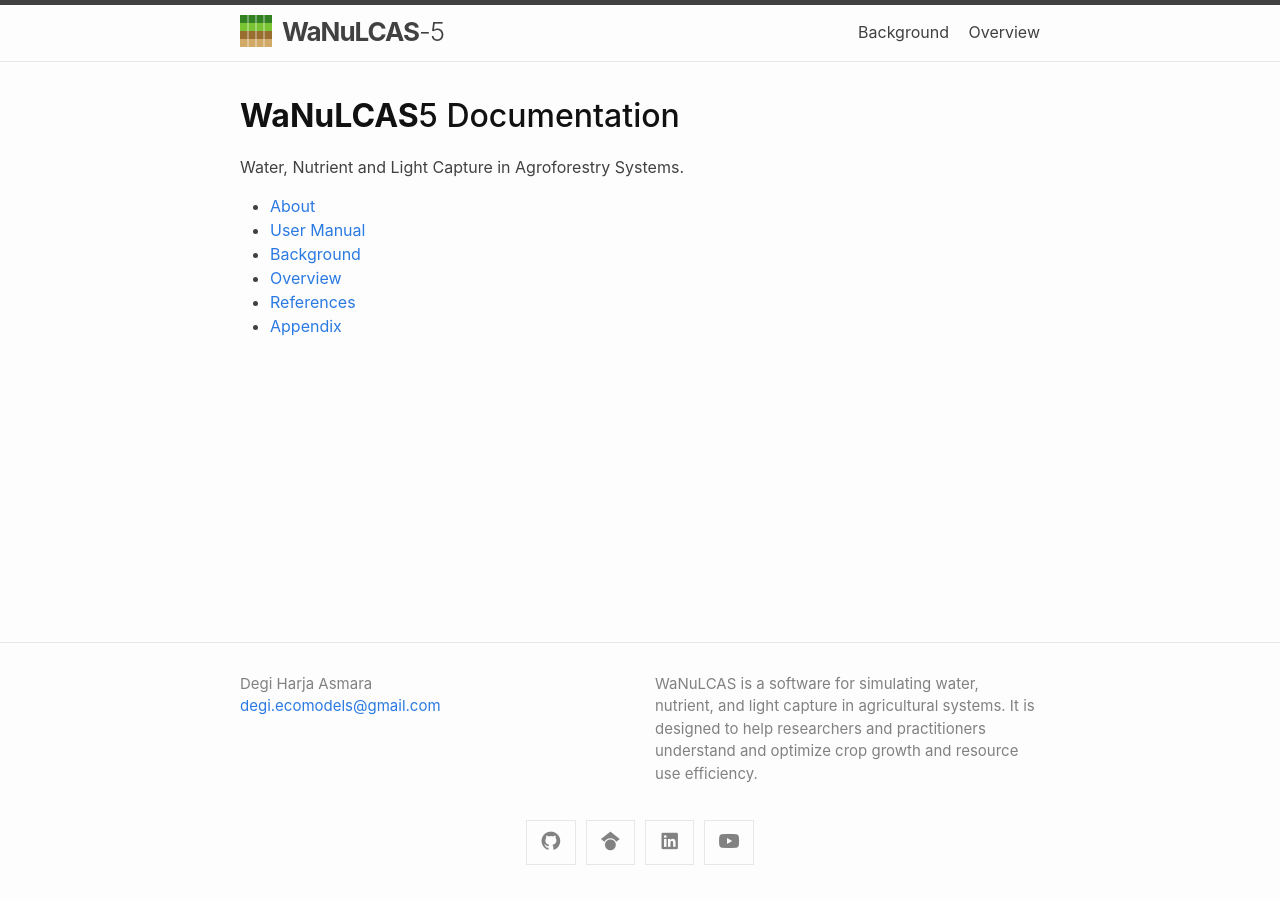
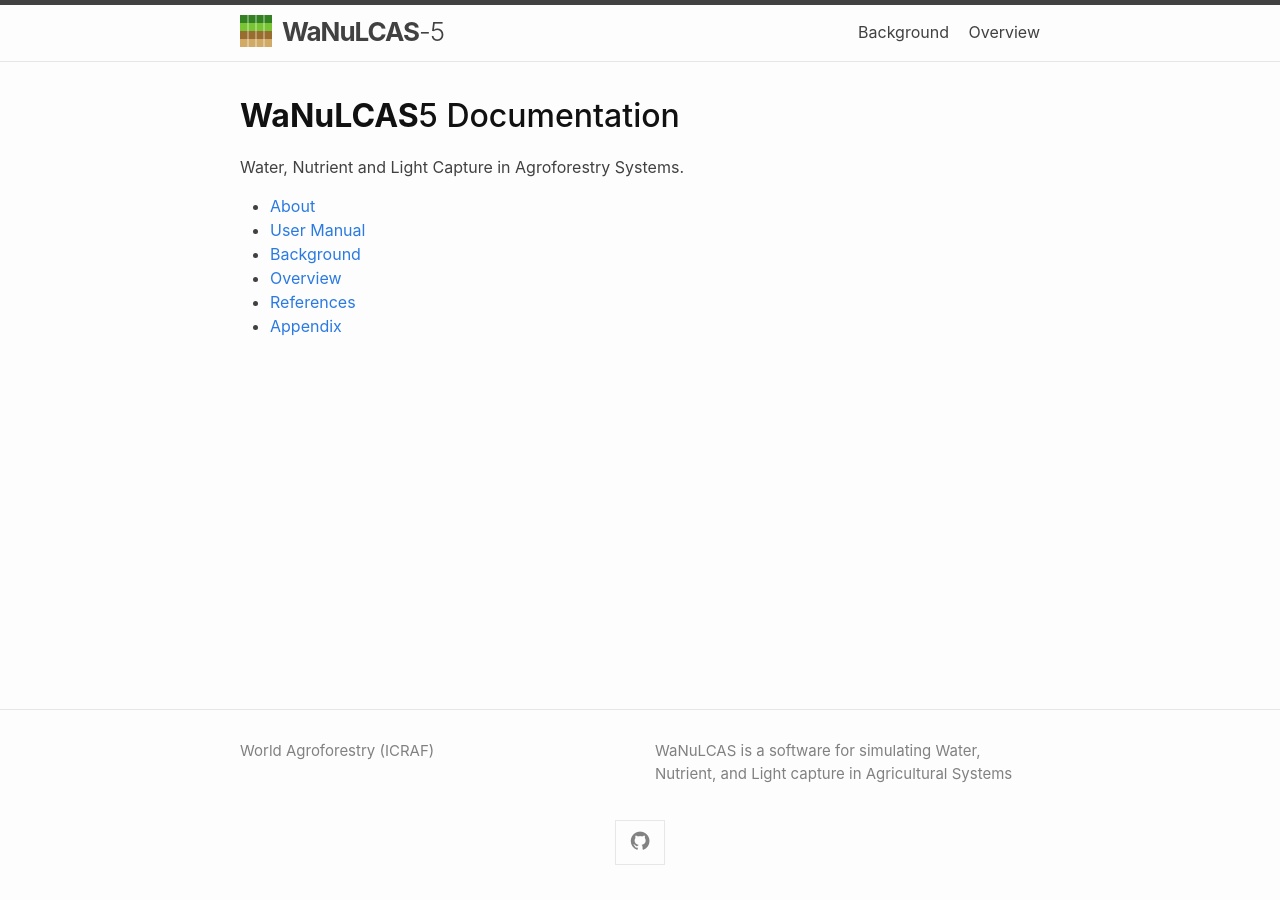
Before and after one commit to degi/wanulcas, a Jekyll site: the page built from docs/index.md, in a window 1280 px wide. Built offline with Jekyll 4.4.1, drawn with Linux system fonts in a browser that asks for light colours.

```diff
--- a/docs/_config.yml
+++ b/docs/_config.yml
@@ -1,11 +1,9 @@
 title: WaNuLCAS 5
 author:
-  name: Degi Harja Asmara
-  email: degi.ecomodels@gmail.com
+  name: World Agroforestry (ICRAF)
 
 description: >
-  WaNuLCAS is a software for simulating water, nutrient, and light capture in agricultural systems. It is designed to help researchers and practitioners understand and optimize crop growth and resource use efficiency.
-
+  WaNuLCAS is a software for simulating Water, Nutrient, and Light capture in Agricultural Systems
 theme: minima
 
 sass:
@@ -45,15 +43,6 @@ minima:
     - title: WaNuLCAS repository at GitHub
       icon: github
       url: "https://github.com/degi/wanulcas"
-    - title: google-scholar
-      icon: google-scholar
-      url: "https://scholar.google.co.id/citations?user=rSiPIssAAAAJ"
-    - title: linkedin
-      icon: linkedin
-      url: "https://www.linkedin.com/in/degi-harja-asmara-6545baa2/"
-    - title: youtube
-      icon: youtube
-      url: "https://www.youtube.com/@DegiHarja"
 
   hide_site_feed_link: true
 
```
